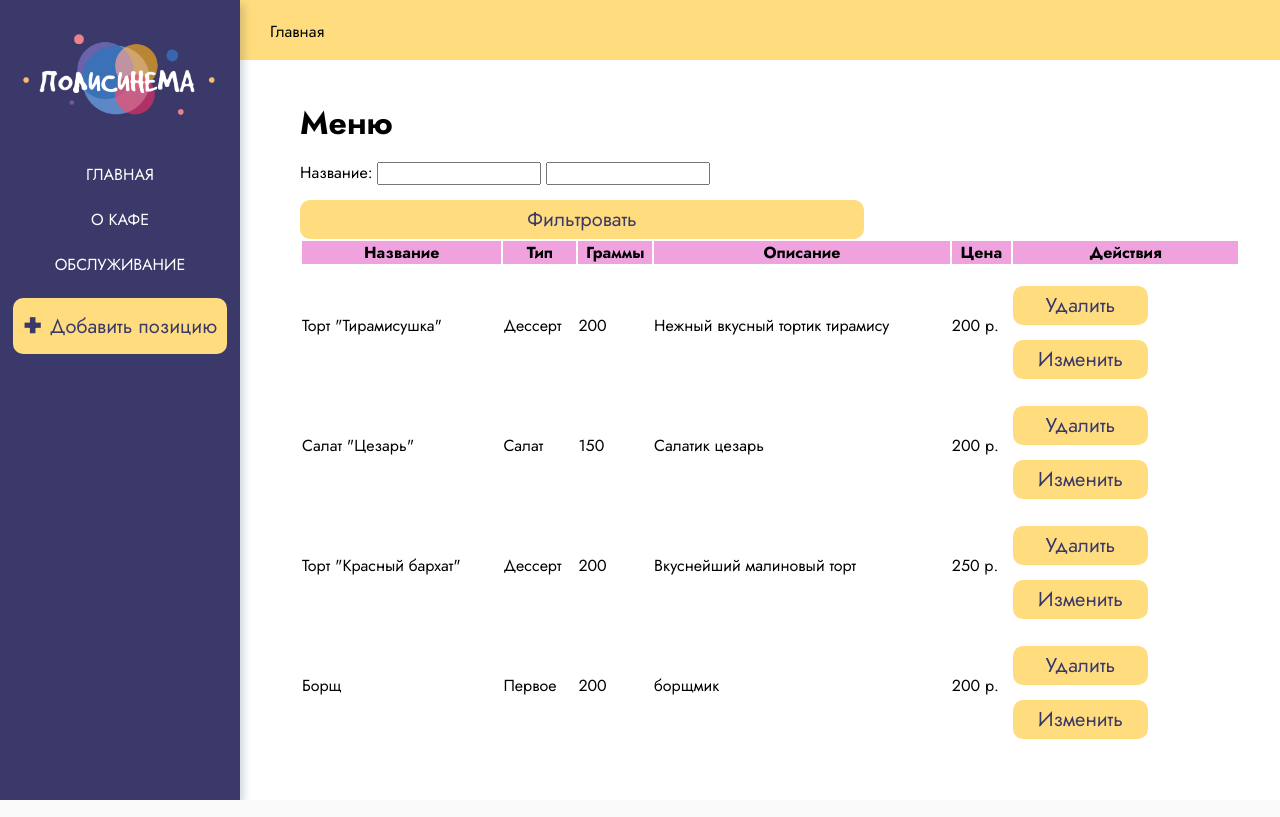
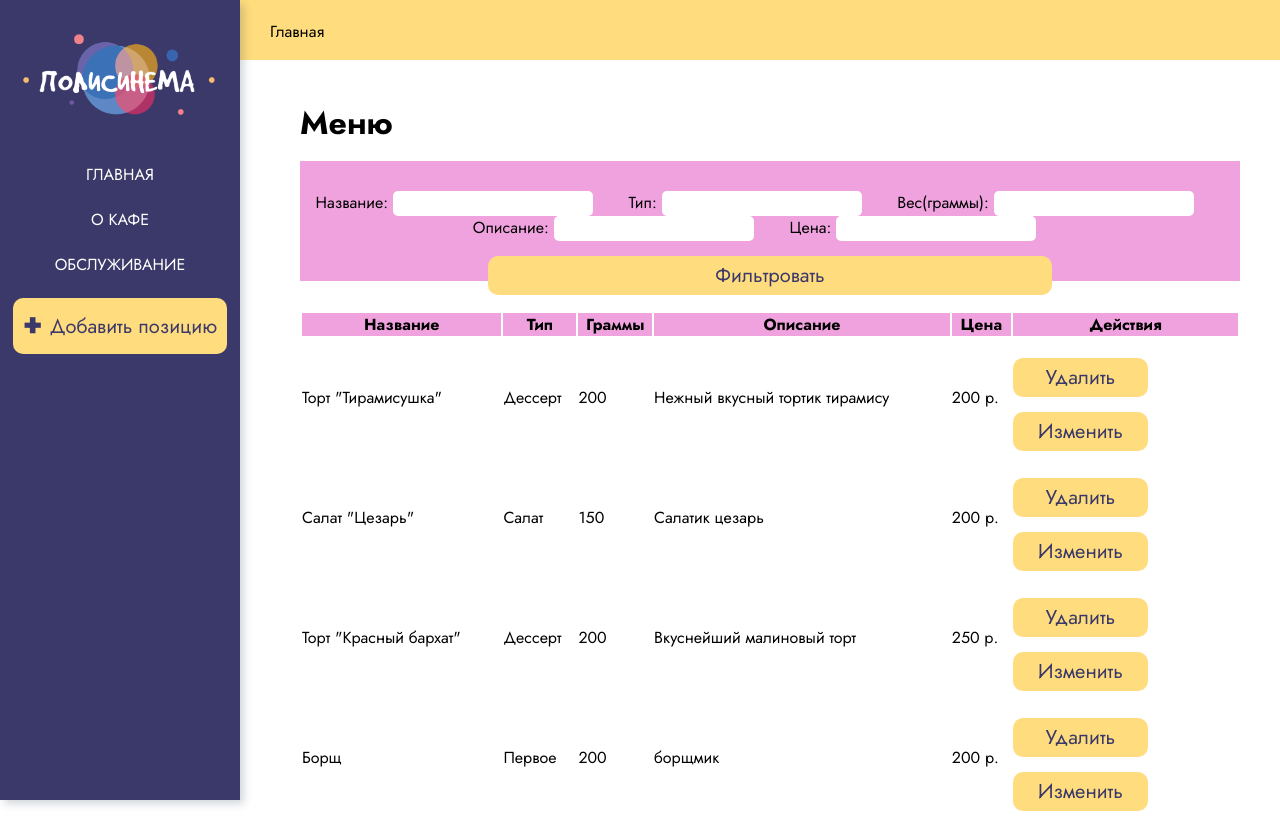
Before and after one commit to ShipaShipovnik/practice, a Django app: page / in a window 1280 px wide. Shown: the top 817 px of the page. Run offline with Django 5.2, Linux system fonts and the light colour scheme; data comes from the database, SQL or seed files in the repository; both versions use the stored data as it was after the commit.

Commit message:
Стилизация фильтров

```diff
--- a/practice/main/filters.py
+++ b/practice/main/filters.py
@@ -5,6 +5,9 @@ from .models import Position
 class PostFilter(django_filters.FilterSet):
     name = django_filters.CharFilter(field_name='name', lookup_expr='icontains')
     type = django_filters.CharFilter(field_name='type', lookup_expr='icontains')
+    gramm = django_filters.CharFilter(field_name='gramm', lookup_expr='icontains')
+    sostav = django_filters.CharFilter(field_name='sostav', lookup_expr='icontains')
+    price = django_filters.CharFilter(field_name='price', lookup_expr='icontains')
 
     class Meta:
         model = Position
--- a/practice/main/static/css/styles.css
+++ b/practice/main/static/css/styles.css
@@ -110,35 +110,19 @@ h1{
     margin: 20px 15%;
     width: 70%;
 }
-
-
-.filter{
-    width: 100%;
-    border-radius: 5px;
-}
-.filter__input{
-    height: 85px;
-    width: 100%;
-    background-color: #f0a2df;
-    padding: 10px 10px;
-}
-.filter .filter__input label{
-    font-size: 16px;
-    padding-right: 24px;
-}
-
-.filter .filter__input input,
-.filter .filter__input button{
+.form-filter .form-filter__inputs input{
     width: 200px;
     height: 25px;
     border-radius: 5px;
     margin-right: 31px;
     border: none;
 }
-
-.filter .filter__input button{
-    border-radius: 4px;
-    color: black;
-    border: none;
-    font-size: 12px;
+.form-filter{
+    margin-bottom: 30px;
+    padding-top:30px;
+    text-align:center;
+    background-color: #f0a2df;
+    height:120px;
+    width: 100%;
+    background-color:
 }
--- a/practice/main/templates/main/index.html
+++ b/practice/main/templates/main/index.html
@@ -8,9 +8,12 @@
 <h1>Меню</h1>
 {% if positions %}
     <form method="get" class="form-filter">
-        <div>
+        <div class="form-filter__inputs">
         Название: {{ positions.form.name }}
-        {{ positions.form.type }}
+        Тип: {{ positions.form.type }}
+        Вес(граммы): {{ positions.form.gramm }}
+        Описание: {{ positions.form.sostav }}
+        Цена: {{ positions.form.price }}
         <button type="submit" class="btn btn-primary">Фильтровать</button>
         </div>
     </form>
```
Also changed, not shown: practice/db.sqlite3.
